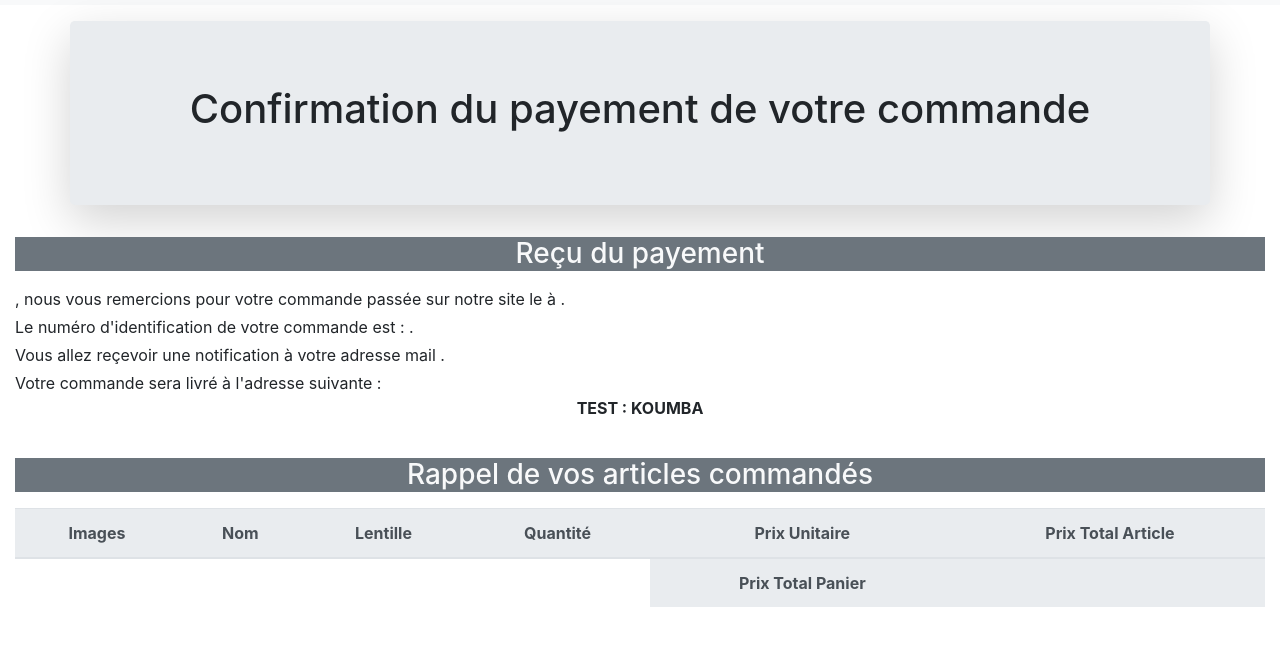
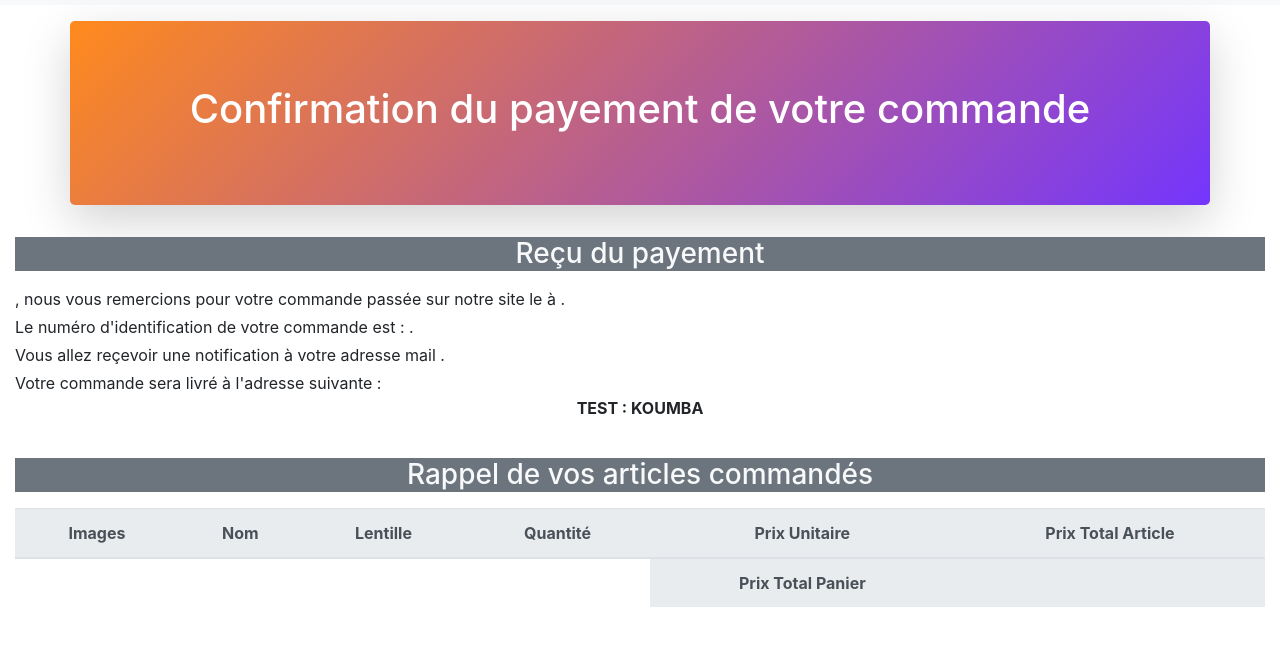
Before and after one commit to jokoul/JoanKouloumba_5_14072021, a plain HTML site: page frontend/HTML/confirmOrder.html in a window 1280 px wide. Shown: the part 104-772 px from the top of the page. Drawn offline with nearby package versions, Linux system fonts and the light colour scheme.

Commit message:
retouche finition site v2

```diff
--- a/frontend/CSS/style.css
+++ b/frontend/CSS/style.css
@@ -5,3 +5,10 @@
 .badge-dark {
   background-color: #e67a16;
 }
+.orangeLight {
+  background: -moz-linear-gradient(135deg, #ff8a1d, #7435fd);
+  background: -webkit-linear-gradient(135deg, #ff8a1d, #7435fd);
+  background: -ms-linear-gradient(135deg, #ff8a1d, #7435fd);
+  background: -o-linear-gradient(135deg, #ff8a1d, #7435fd);
+  background: linear-gradient(135deg, #ff8a1d, #7435fd);
+}
--- a/frontend/HTML/confirmOrder.html
+++ b/frontend/HTML/confirmOrder.html
@@ -15,6 +15,8 @@
       integrity="sha384-Vkoo8x4CGsO3+Hhxv8T/Q5PaXtkKtu6ug5TOeNV6gBiFeWPGFN9MuhOf23Q9Ifjh"
       crossorigin="anonymous"
     />
+    <!--Style suppémentaire-->
+    <link rel="stylesheet" href="./../CSS/style.css" />
     <!-- Favicon -->
     <link
       rel="icon"
@@ -63,7 +65,9 @@
     </header>
     <main>
       <!--ZONE HERO-->
-      <div class="jumbotron container text-center shadow-lg">
+      <div
+        class="jumbotron container text-center shadow-lg orangeLight text-white"
+      >
         <h1 class="h1">Confirmation du payement de votre commande</h1>
       </div>
       <!--CONFIRMATION COMMANDE-->
```
Also changed, not shown: frontend/HTML/basket.html (+3 -1 lines), frontend/HTML/product.html (+3 -1 lines), index.html (+3 -1 lines).
